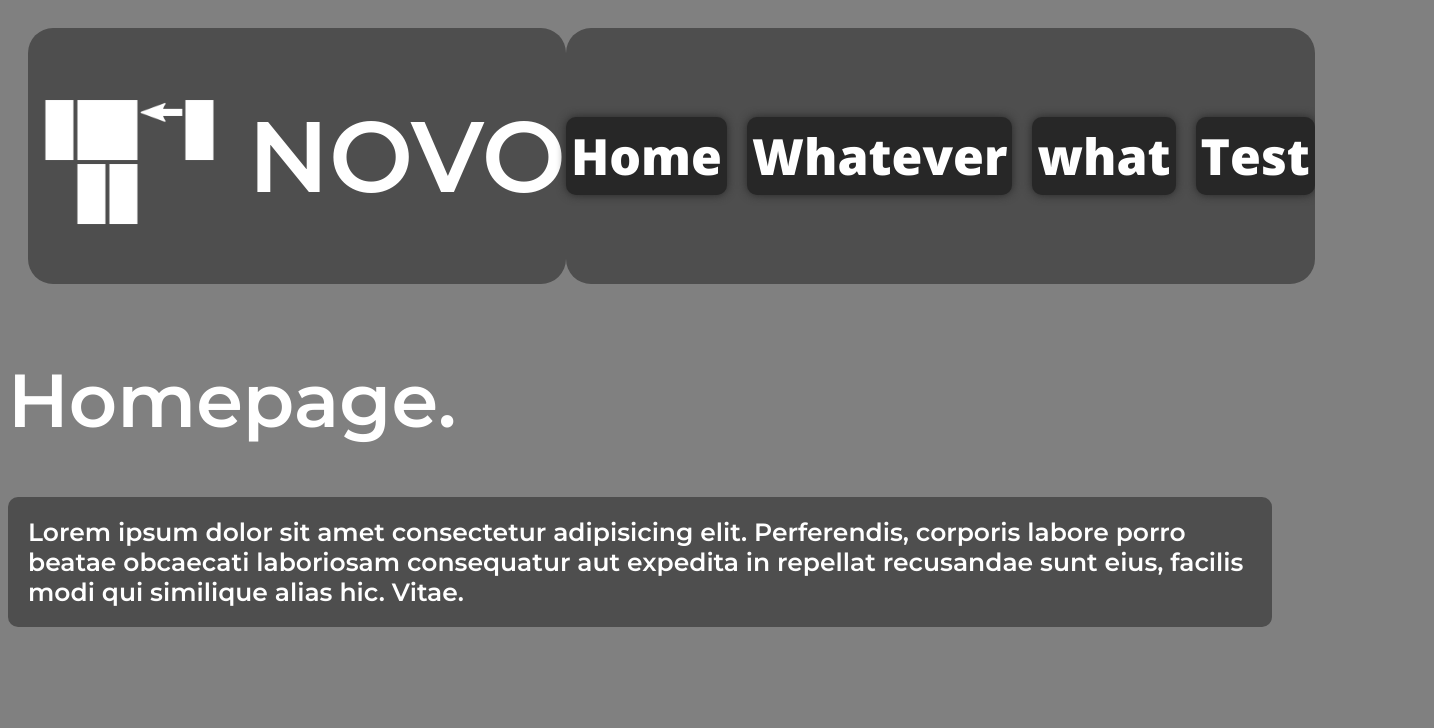
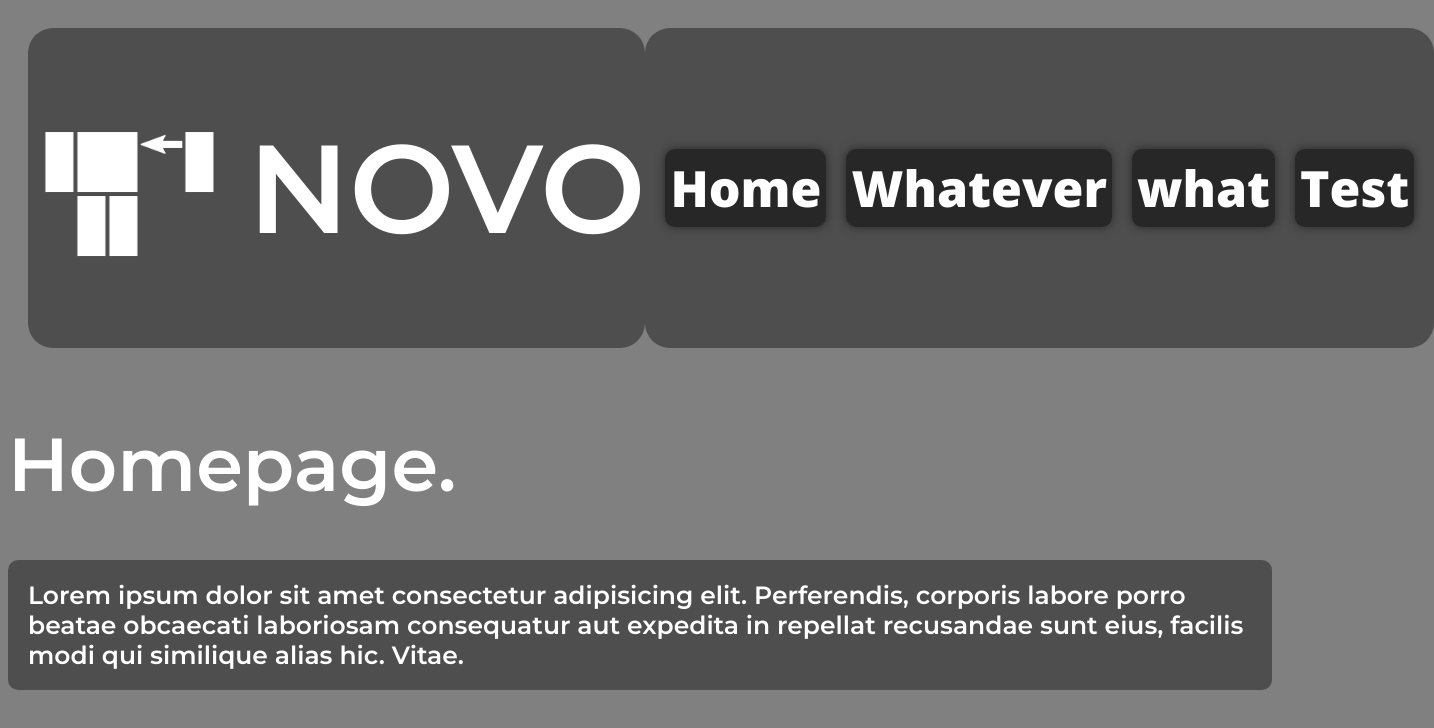
Before and after one commit to Luramoth/Novo.github.io, a plain HTML site: page index.html in a window 1280 px wide. Shown: the whole page, 1434 px wide, since content can reach past the window. Drawn offline with nearby package versions, Linux system fonts and the light colour scheme.

Commit message:
fix proportions

```diff
--- a/styles.css
+++ b/styles.css
@@ -18,7 +18,7 @@ header {
     width: 200px;
 }
 .title {
-    font-size: 100px;
+    font-size: 125px;
 }
 
 .header-logo {
@@ -29,10 +29,14 @@ header {
     background-color: rgb(78, 78, 78);
     border-radius: 25px;
 }
+
+/*Nav bar*/
 .nav-bar {
     display: flex;
 	align-items: center;
 	gap: 20px;
+    padding-left: 20px;
+    padding-right: 20px;
 
     background-color: rgb(78, 78, 78);
     border-radius: 25px;
@@ -40,7 +44,6 @@ header {
     font-size: 50px;
 }
 
-/*Nav bar*/
 .nav-bar a:link {
     background-color: rgb(39, 39, 39);
     padding: 5px;
```
